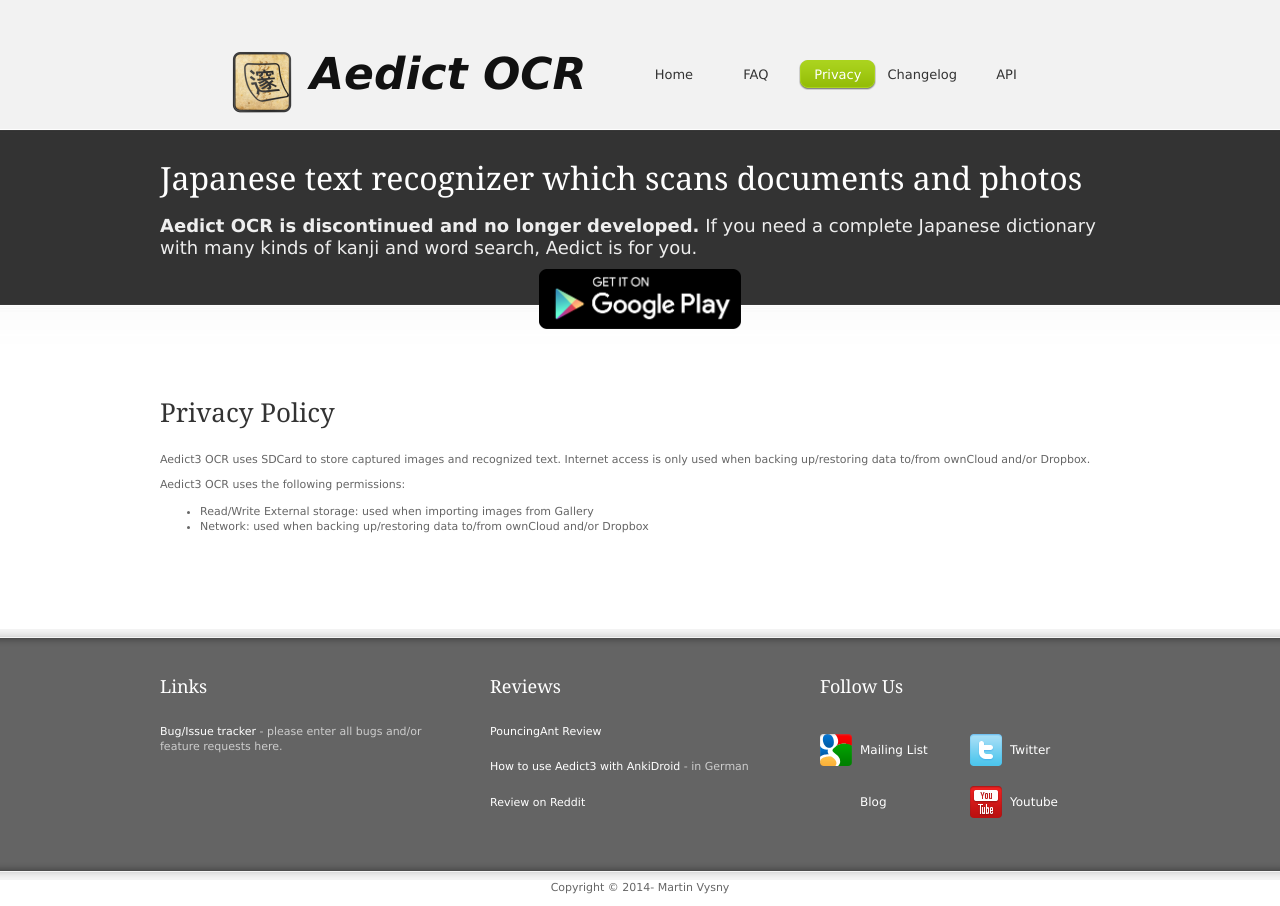
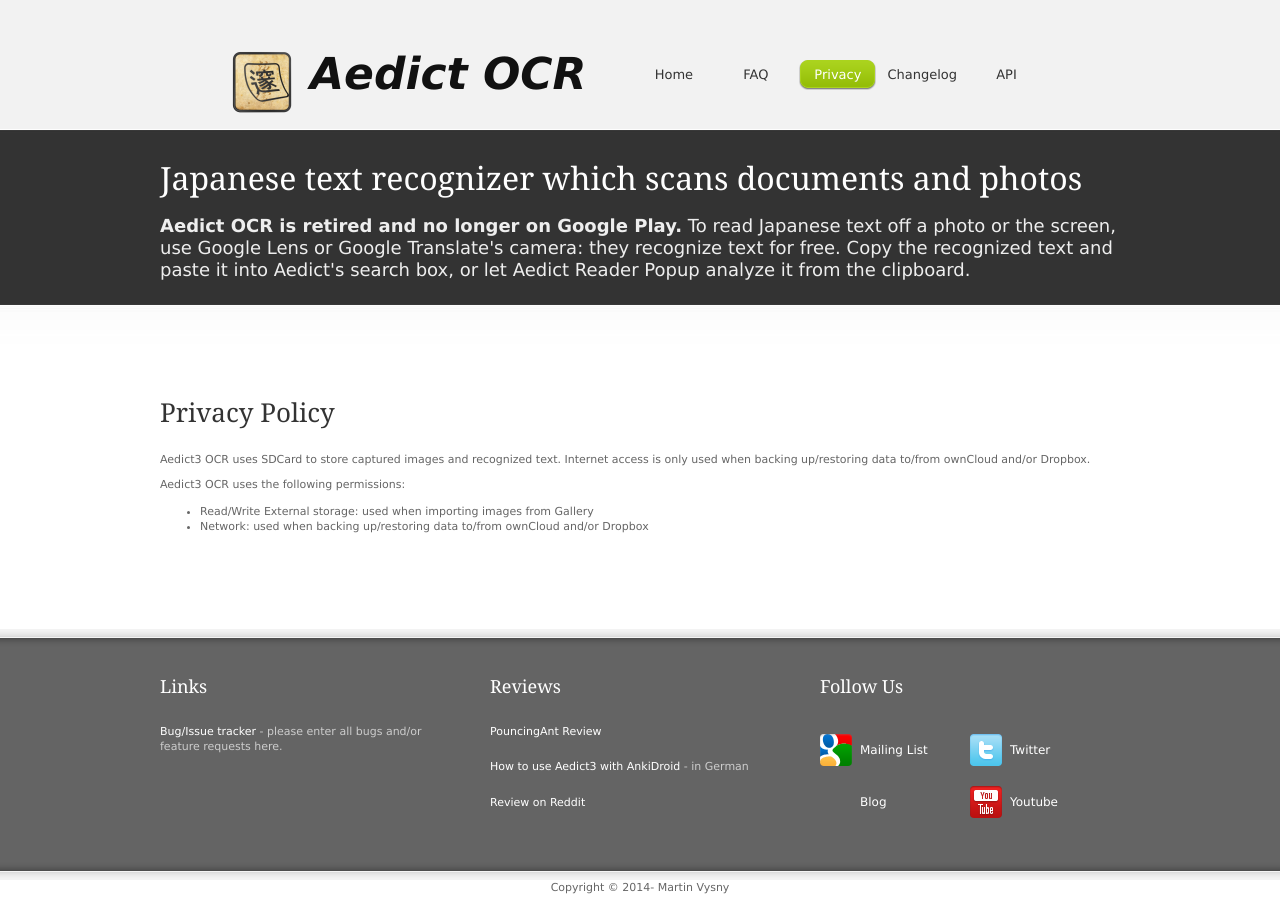
Before and after one commit to mvysny/aedict.eu, a Jekyll site: the page built from ocr/privacy.html, in a window 1280 px wide. Built offline with Jekyll 4.4.1, drawn with Linux system fonts in a browser that asks for light colours; nearby versions of some CDN libraries.

Commit message:
Aedict OCR: retired, use Google Lens or Translate's camera
Its Play listing is unpublished and its repo archived. The OCR intro,
shown on every OCR page, says so and points at Lens / Translate; the
badge to the dead listing goes. Reader's privacy page points at Lens.
Every URL stays.

Co-Authored-By: Claude Opus 5.5 <noreply@anthropic.com>
Claude-Session: https://claude.ai/code/session_01DmtP8iZfbjUk3H9GbvPN6r

```diff
--- a/_includes/intro/ocr.html
+++ b/_includes/intro/ocr.html
@@ -1,7 +1,2 @@
     	<h1>Japanese text recognizer which scans documents and photos</h1>
-        <p><strong>Aedict OCR is discontinued and no longer developed.</strong> If you need a complete Japanese dictionary with many kinds of kanji and word search, Aedict is for you.</p>
-<p align="center"><a href="https://play.google.com/store/apps/details?id=sk.baka.aedictocr">
-  <img alt="Get it on Google Play"
-       src="{{ include.root }}images/google-play-badge.png" height="60px" />
-</a>
-</p>
+        <p><strong>Aedict OCR is retired and no longer on Google Play.</strong> To read Japanese text off a photo or the screen, use Google Lens or Google Translate's camera: they recognize text for free. Copy the recognized text and paste it into Aedict's search box, or let Aedict Reader Popup analyze it from the clipboard.</p>
--- a/extensions.html
+++ b/extensions.html
@@ -40,7 +40,7 @@ title: "Companion apps"
 <a href="ocr/index.html">
         	<img src="ocr/images/icon512x512.png" alt="image" style="width: 256px;"/>
             <h3>Aedict OCR</h3>
-		<p>A stand-alone OCR (optical character recognition) app for Japanese text, Tategaki included. It is no longer developed.</p>
+		<p>A stand-alone OCR (optical character recognition) app for Japanese text, Tategaki included. It is retired: use Google Lens or Google Translate's camera instead, and paste the recognized text into Aedict.</p>
 </a>
         </div>
 
--- a/reader/privacy.html
+++ b/reader/privacy.html
@@ -12,7 +12,7 @@ title: "Privacy Policy"
 <li>Run at startup: needed to start the Popup automatically, when your phone is restarted.</li>
 <li>Draw over other apps: needed to draw the Popup itself. This does not mean that the Popup can secretly read and analyze the underlying application screen - on the contrary. This is a security measure by Android and cannot be circumvented. This also means that the OCR is unfortunately impossible to implement.
 </ul>
-<p>Aedict Reader Popup therefore <strong>cannot be used to OCR Kanji characters</strong>, unfortunately. The only way to do this is to use the Aedict OCR application to analyze an application screenshot. You can capture a screenshot easily, by pressing the Power Button and the Volume Down button for two seconds. When the screenshot is captured, press the Share button to send the image to the Aedict OCR application.</p>
+<p>Aedict Reader Popup therefore <strong>cannot be used to OCR Kanji characters</strong>, unfortunately. To read text off the screen, capture a screenshot by pressing the Power Button and the Volume Down button for two seconds, open it in Google Lens and copy the recognized text: Aedict Reader Popup then analyzes it from the clipboard.</p>
 </div>
 
         <div class="clear" style="padding-top: 43px"></div>
```
